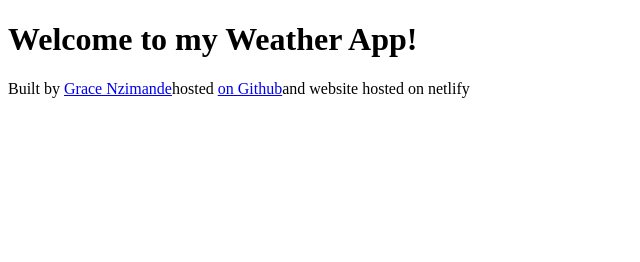
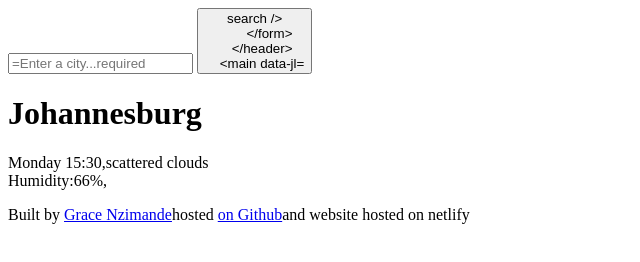
Before and after one commit to GraceN2015/My-Weather-App, a plain HTML site: page index.html in a window 1280 px wide. Shown: the whole page, without its empty margins (0-640 px from the left). Drawn offline with Linux system fonts and the light colour scheme.

Commit message:
updated html

```diff
--- a/index.html
+++ b/index.html
@@ -6,7 +6,22 @@
     <title>Document</title>
 </head>
 <body>
-    <h1>Welcome to my Weather App!</h1>
+    <header>
+        <form>
+            <input type="search" placeholder="=Enter a city...required"/>
+            <input type="submit"value="search />
+        </form>
+    </header>
+    <main>
+    <h1>Johannesburg</h1>
+    <p>
+        Monday 15:30,scattered clouds
+        <br/>
+        Humidity:66%,<wind:3.13km/h
+    </p>
+
+</main>
+
     <footer>
         Built by
         <a href="https://github.com/GraceN2015/">Grace Nzimande</a>hosted
```
